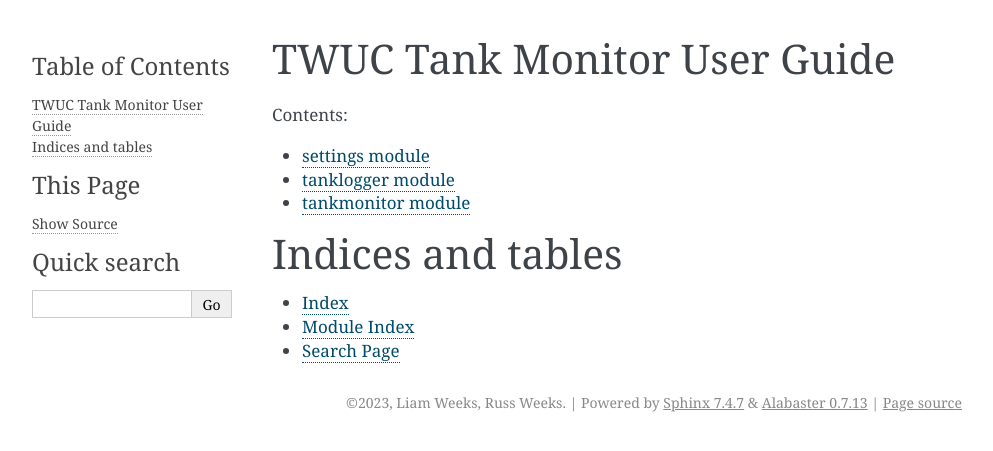
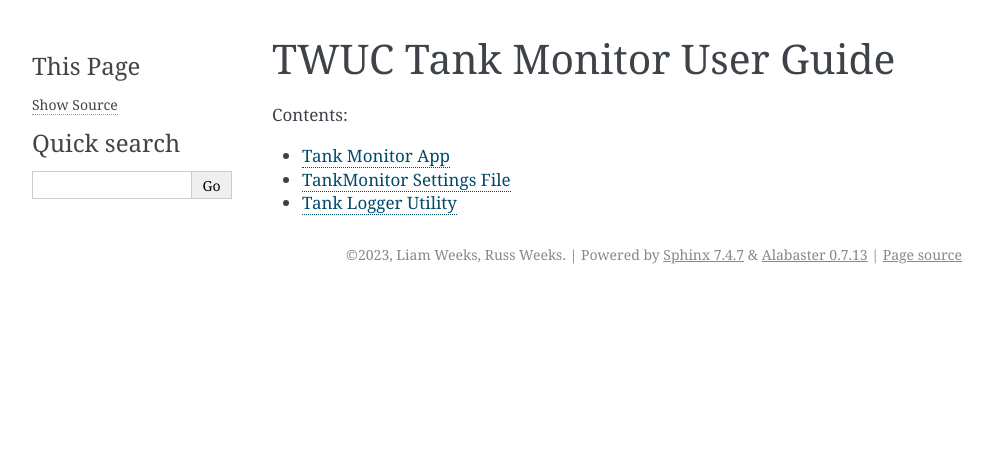
Before and after one commit to rweeks/tankmonitor, a Sphinx documentation site: the page built from docs/index.rst, in a window 1280 px wide. Shown: the top 451 px of the page, without its empty margins (148-1141 px from the left). Built offline with Sphinx 7.4.7, drawn with Linux system fonts in a browser that asks for light colours.

Commit message:
Get rid of blank pages

```diff
--- a/docs/conf.py
+++ b/docs/conf.py
@@ -31,3 +31,8 @@ html_static_path = ['_static']
 
 # Python code is one level up
 sys.path.insert(0, os.path.abspath('..'))
+
+# -- Options for LaTeX output -------------------------------------------------
+latex_elements = {
+  'extraclassoptions': 'openany,oneside'
+}
--- a/docs/index.rst
+++ b/docs/index.rst
@@ -10,14 +8,6 @@ TWUC Tank Monitor User Guide
    :maxdepth: 4
    :caption: Contents:
 
-   settings
-   tanklogger
-   tankmonitor
-
-
-Indices and tables
-==================
-
-* :ref:`genindex`
-* :ref:`modindex`
-* :ref:`search`
+   Tank Monitor App <tankmonitor>
+   TankMonitor Settings File <settings>
+   Tank Logger Utility <tanklogger>
```
Also changed, not shown: other parts of docs/index.rst (+0 -2 lines).
